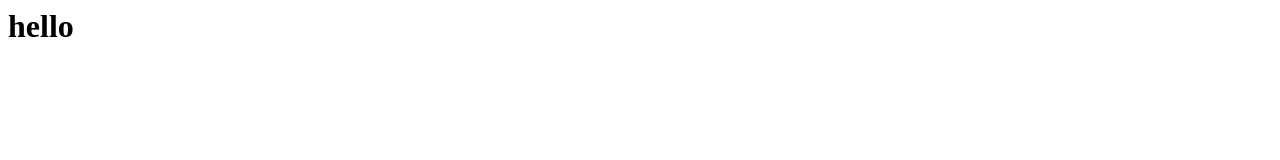
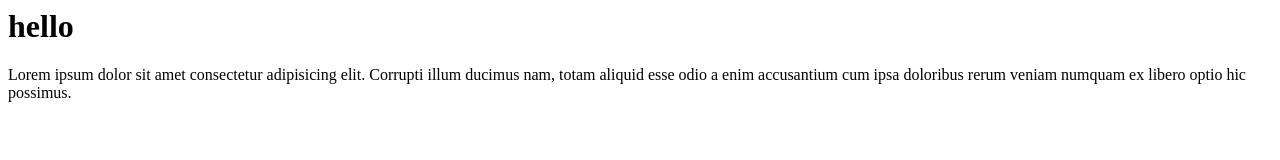
Before and after one commit to dawood-design/git-demo, a plain HTML site: page index.html in a window 1280 px wide. Drawn offline with Linux system fonts and the light colour scheme.

Commit message:
add para

```diff
--- a/index.html
+++ b/index.html
@@ -1 +1,2 @@
 <h1>hello</h1>
+<p>Lorem ipsum dolor sit amet consectetur adipisicing elit. Corrupti illum ducimus nam, totam aliquid esse odio a enim accusantium cum ipsa doloribus rerum veniam numquam ex libero optio hic possimus.</p>
```
